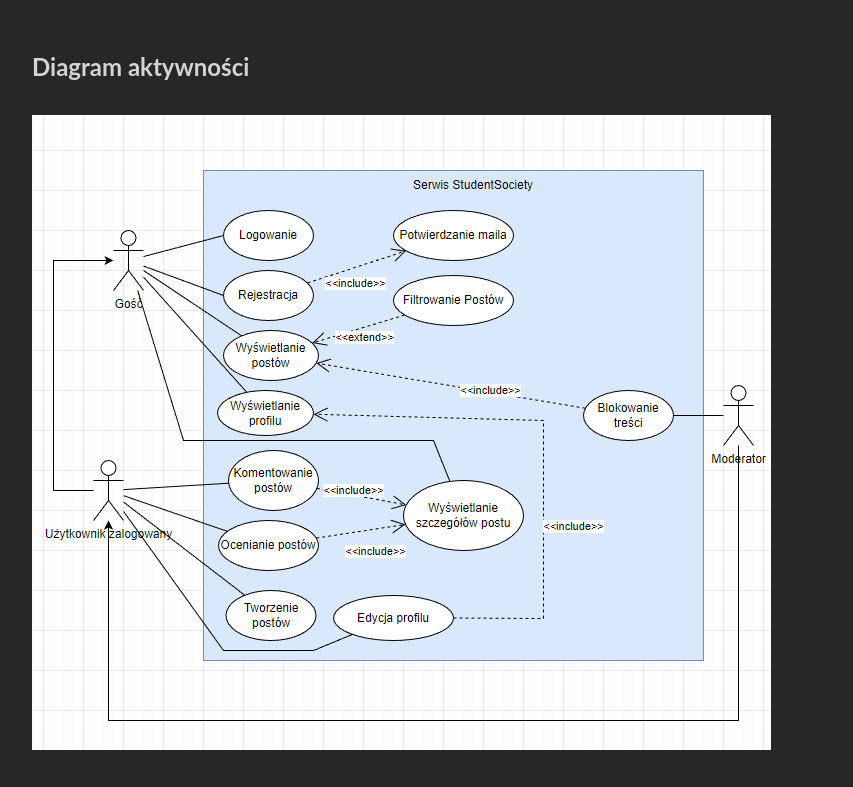
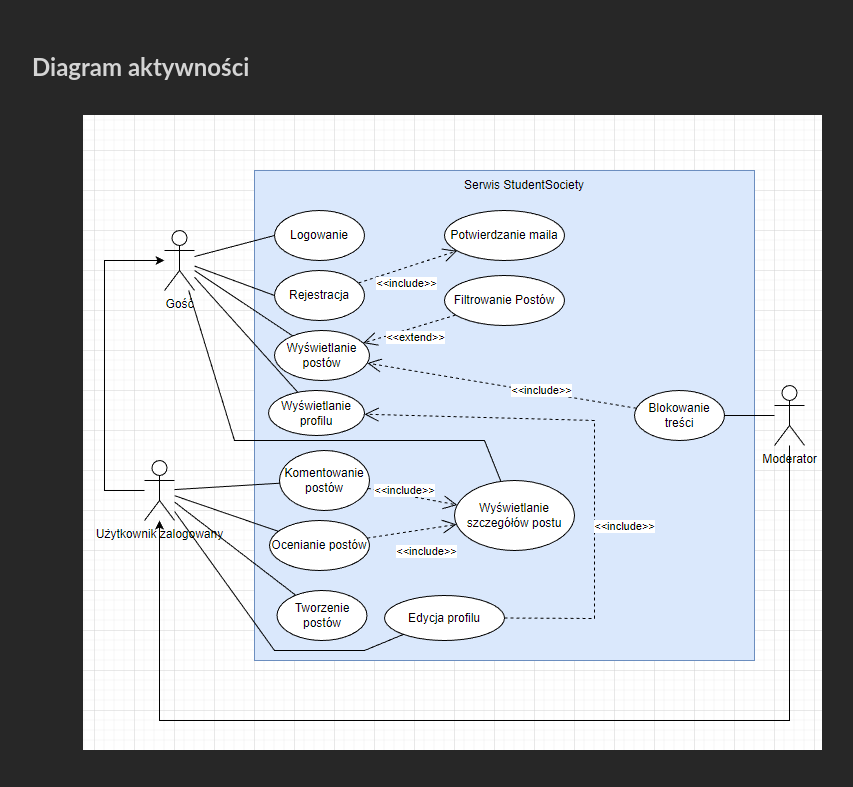
Before and after one commit to EP-coode/portfolio_v2, a Next.js app: page /article/student_society in a window 1280 px wide. Shown: the part 1193-1980 px from the top of the page, without its empty margins (268-1121 px from the left). Built offline with nearby package versions, Linux system fonts and the light colour scheme.

Commit message:
temporary fix for cls in markdown content

```diff
--- a/src/components/RichMarkdownContent.tsx
+++ b/src/components/RichMarkdownContent.tsx
@@ -57,6 +57,12 @@
               {children}
             </ul>
           ),
+          img: ({ node, children, className, ...props }) => (
+            <img
+              {...props}
+              className="min-h-32 lg:min-h-64 object-contain mx-auto"
+            ></img>
+          ),
         }}
       >
         {content}
--- a/tailwind.config.js
+++ b/tailwind.config.js
@@ -14,8 +14,12 @@
         "gray-dark": "#272727",
       },
       height: {
-        '128': '32rem'
-      }
+        128: "32rem",
+      },
+      minHeight: {
+        32: "8rem",
+        64: "16rem",
+      },
     },
   },
   plugins: [require("@tailwindcss/typography"), require("daisyui")],
```
